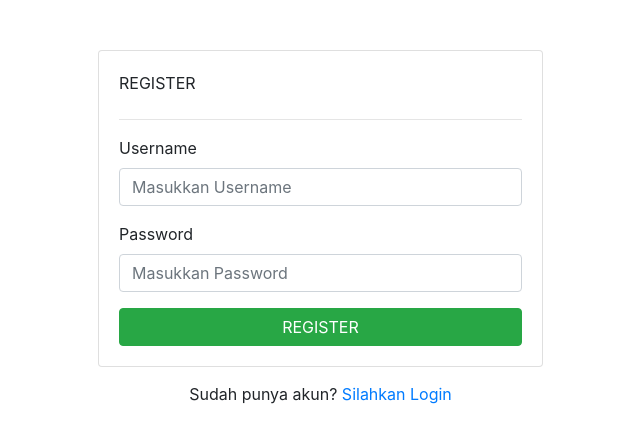
After one commit to cahdong/apk-parkir, a PHP site: page /register.php in a window 1280 px wide. The commit adds this page. Shown: the top 443 px of the page, without its empty margins (272-912 px from the left). Run offline with PHP 8.4, Linux system fonts and the light colour scheme; some libraries are stand-ins or nearby versions.

Commit message:
commit kedua

```diff
--- a/index.php
+++ b/index.php
@@ -17,6 +17,8 @@
             </div>
             <div class="card-body">
               <a href="input-jamasuk.php" class="btn btn-md btn-success" style="margin-bottom: 10px">TAMBAH DATA</a>
+              <a href="logout.php" class="btn btn-md btn-success" style="margin-bottom: 10px">LOGOUT</a>
+
               <table class="table table-bordered" id="myTable">
                 <thead>
                   <tr>
--- /dev/null
+++ b/register.php
@@ -0,0 +1,130 @@
+<!doctype html>
+<html lang="en">
+  <head>
+    <meta charset="utf-8">
+    <meta name="viewport" content="width=device-width, initial-scale=1, shrink-to-fit=no">
+    <link rel="stylesheet" href="https://stackpath.bootstrapcdn.com/bootstrap/4.4.1/css/bootstrap.min.css">
+
+    <title>Register Akun</title>
+  </head>
+  <body>
+
+    <div class="container" style="margin-top: 50px">
+      <div class="row">
+        <div class="col-md-5 offset-md-3">
+          <div class="card">
+            <div class="card-body">
+              <label>REGISTER</label>
+              <hr>
+
+
+
+                <div class="form-group">
+                  <label>Username</label>
+                  <input type="text" class="form-control" id="username" placeholder="Masukkan Username">
+                </div>
+
+                <div class="form-group">
+                  <label>Password</label>
+                  <input type="password" class="form-control" id="password" placeholder="Masukkan Password">
+                </div>
+
+                <button class="btn btn-register btn-block btn-success">REGISTER</button>
+
+            </div>
+          </div>
+
+          <div class="text-center" style="margin-top: 15px">
+            Sudah punya akun? <a href="login.php">Silahkan Login</a>
+          </div>
+
+        </div>
+      </div>
+    </div>
+
+    <script src="https://cdnjs.cloudflare.com/ajax/libs/jquery/3.4.1/jquery.min.js"></script>
+    <script src="https://stackpath.bootstrapcdn.com/bootstrap/4.4.1/js/bootstrap.min.js" ></script>
+    <script src="https://cdnjs.cloudflare.com/ajax/libs/limonte-sweetalert2/8.11.8/sweetalert2.all.min.js"></script>
+
+    <script>
+      $(document).ready(function() {
+
+        $(".btn-register").click( function() {
+
+          var username = $("#username").val();
+          var password = $("#password").val();
+
+          if (username.length == "") {
+
+            Swal.fire({
+              type: 'warning',
+              title: 'Oops...',
+              text: 'Username Wajib Diisi !'
+            });
+
+          } else if(password.length == "") {
+
+            Swal.fire({
+              type: 'warning',
+              title: 'Oops...',
+              text: 'Password Wajib Diisi !'
+            });
+
+          } else {
+
+            //ajax
+            $.ajax({
+
+              url: "simpan-register.php",
+              type: "POST",
+              data: {
+                  "username": username,
+                  "password": password
+              },
+
+              success:function(response){
+
+                if (response == "success") {
+
+                  Swal.fire({
+                    type: 'success',
+                    title: 'Register Berhasil!',
+                    text: 'silahkan login!'
+                  });
+
+                  $("#username").val('');
+                  $("#password").val('');
+
+                } else {
+
+                  Swal.fire({
+                    type: 'error',
+                    title: 'Register Gagal!',
+                    text: 'silahkan coba lagi!'
+                  });
+
+                }
+
+                console.log(response);
+
+              },
+
+              error:function(response){
+                  Swal.fire({
+                    type: 'error',
+                    title: 'Opps!',
+                    text: 'server error!'
+                  });
+              }
+
+            })
+
+          }
+
+        });
+
+      });
+    </script>
+
+  </body>
+</html>
```
Also changed, not shown: cek-login.php (added, +30 -0 lines), login.php (added, +134 -0 lines), logout.php (added, +9 -0 lines), simpan-register.php (added, +18 -0 lines).
